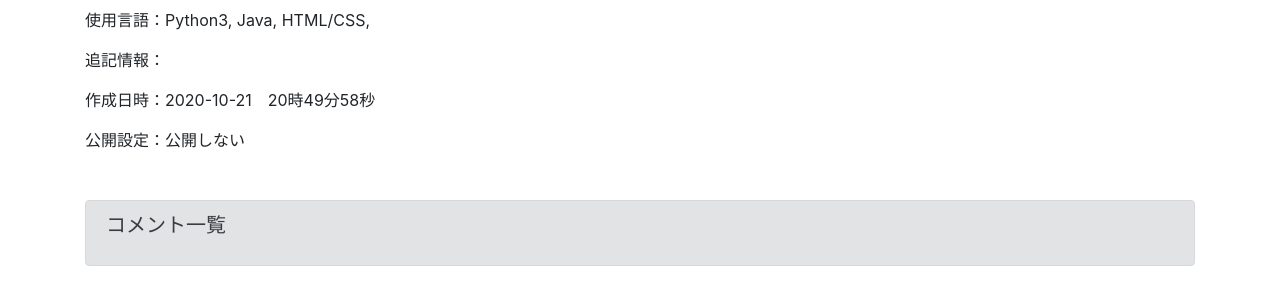
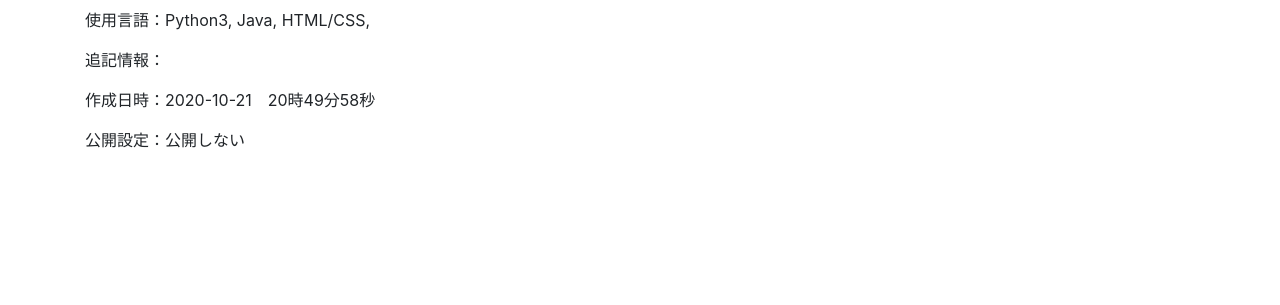
Before and after one commit to Kinugawa-Naoki/DSS, a Django app: page /deliverable_detail/2/ in a window 1280 px wide. Shown: the part 298-603 px from the top of the page. Run offline with Django 3.2, Linux system fonts and the light colour scheme; data comes from the database, SQL or seed files in the repository; some libraries are stand-ins or nearby versions.

Commit message:
test: test failed -> delete comment post func test: next test -> delete all comment func from detail.html

```diff
--- a/templates/main/deliverable_detail.html
+++ b/templates/main/deliverable_detail.html
@@ -35,21 +35,5 @@
     {% else %}
         <p>公開設定：公開する</p>
     {% endif %}
-
-    <!--　コメント一覧　-->
-    <div class="mt-5">
-        <div class="alert alert-secondary">
-            <h5>コメント一覧</h5>
-            <div class="mt-3">
-                {% for item in comment_query %}
-                    <div class="alert alert-dark">
-                        >>{{ forloop.counter }}<br>
-                        投稿者：{{ item.post_user_id }}<br>
-                        コメント：{{ item.comment }}
-                    </div>
-                {% endfor %}
-            </div>
-        </div>
-    </div>
 </div>
 {% endblock content %}
```
